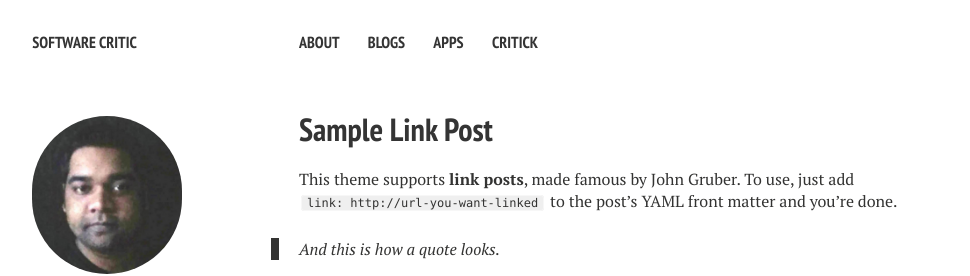
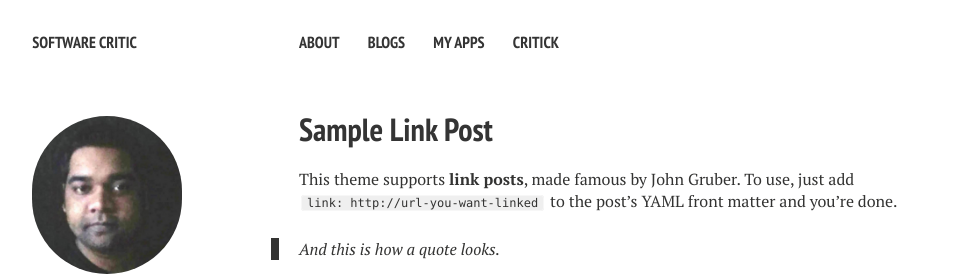
Before and after one commit to notimewaste/blog, a Jekyll site: the page built from _posts/2014-08-12-sample-link-post.md, in a window 1280 px wide. Shown: the top 276 px of the page, without its empty margins (21-991 px from the left). Built offline with Jekyll 4.4.1, drawn with Linux system fonts in a browser that asks for light colours; nearby versions of some CDN libraries.

Commit message:
added new site link edited

```diff
--- a/_data/navigation.yml
+++ b/_data/navigation.yml
@@ -6,8 +6,8 @@
 - title: Blogs
   url: /posts/
 
-- title: Apps
+- title: My Apps
   url: /apps/
 
-- title: critick
+- title: Critick
   url: http://app.critick.io
```
